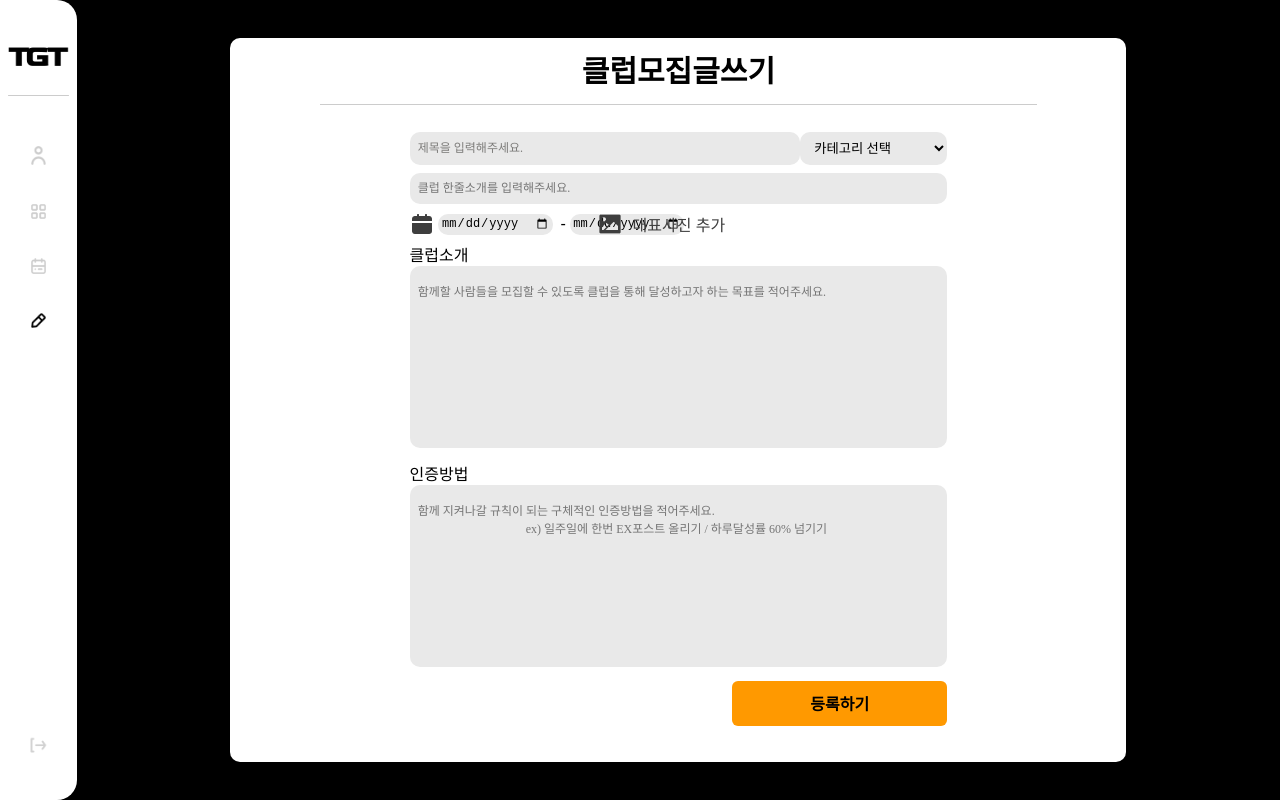
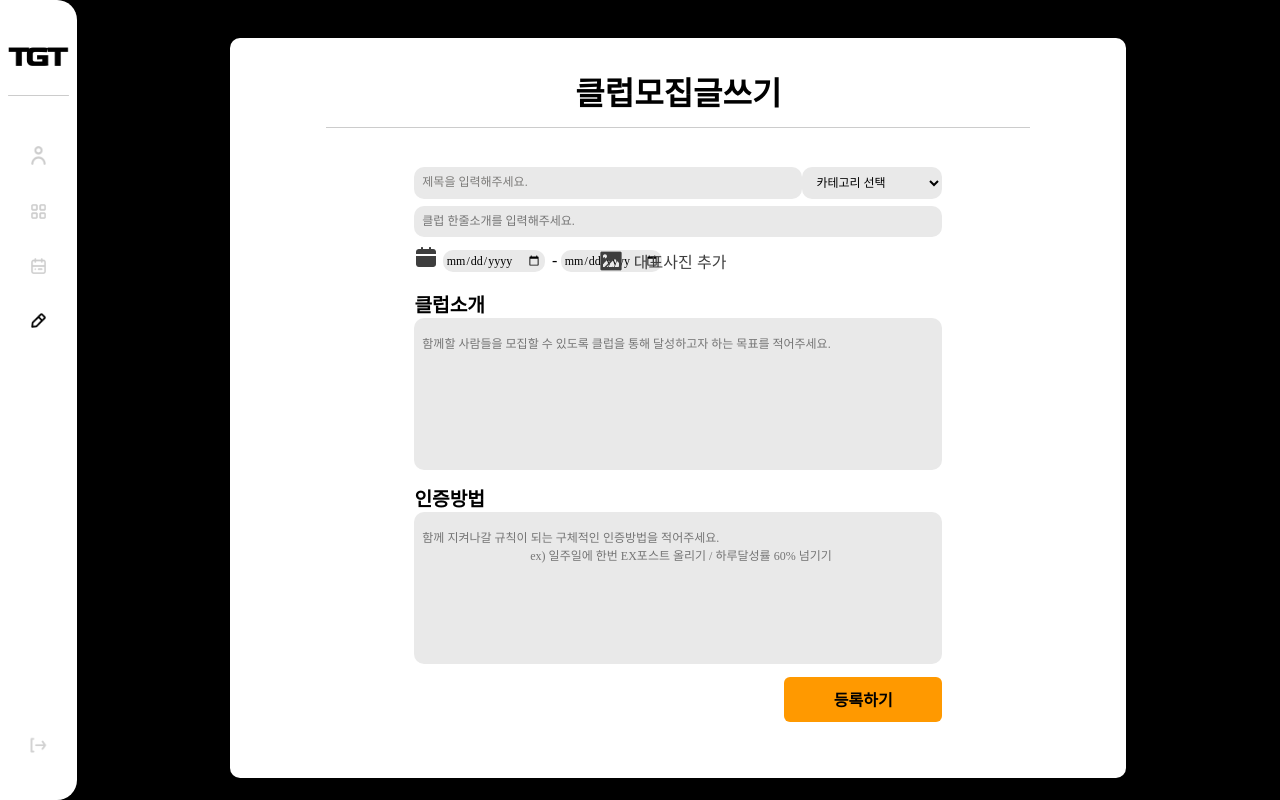
Before and after one commit to assayw119/TGT_front, a React (Create React App) app in the folder frontend/: page /Writepage in a window 1280 px wide. Built offline with nearby package versions, Linux system fonts and the light colour scheme; a web font is replaced by a local one.

Commit message:
design: px->vmin

```diff
--- a/frontend/src/static/css/writepage.css
+++ b/frontend/src/static/css/writepage.css
@@ -5,11 +5,13 @@
   height: 100%;
 }
 .writepage_container_container {
+  padding: 1vmin;
   display: flex;
   justify-content: space-evenly;
   align-items: center;
   background-color: white;
   height: 100%;
+  min-height: 100%;
   flex-direction: column;
   border-radius: 10px;
 }
@@ -20,7 +22,7 @@
 }
 .write_logo {
   display: flex;
-  font-size: 30px;
+  font-size: 4vmin;
   font-weight: 700;
   width: 80%;
   justify-content: center;
@@ -40,7 +42,7 @@
   background-color: #e9e9e9;
   outline: none;
   border: none;
-  font-size: 12px;
+  font-size: 1.5vmin;
   font-weight: 400;
   padding: 1.5%;
   border-radius: 10px;
@@ -53,7 +55,7 @@
   background-color: #e9e9e9;
   outline: none;
   border: none;
-  font-size: 12px;
+  font-size: 1.5vmin;
   font-weight: 400;
   padding: 1.5%;
   border-radius: 10px;
@@ -61,7 +63,7 @@
   width: 100%;
 }
 .post_category {
-  font-size: 12px;
+  font-size: 1.5vmin;
   font-family: DMSans;
 }
 .wri_title::placeholder {
@@ -71,7 +73,7 @@
   background-color: #e9e9e9;
   outline: none;
   border: none;
-  font-size: 12px;
+  font-size: 1.5vmin;
   font-weight: 400;
   padding: 1.5%;
   border-radius: 10px;
@@ -79,6 +81,7 @@
   margin-left: 2%;
   width: 100%;
   cursor: pointer;
+  font-family: 'DMSans';
 }
 
 .wri_deadline::placeholder {
@@ -99,11 +102,14 @@
   flex-direction: row;
   align-items: center;
   width: 35%;
+  font-family: 'DMSans';
+  margin-bottom: 1vmin;
 }
 .post_icon {
   width: 24px;
   height: 24px;
   margin-right: 0.5%;
+  margin-bottom: 1vmin;
 }
 .write_box {
   margin-top: 1%;
@@ -112,14 +118,20 @@
   width: 100%;
   flex-direction: column;
 }
+
+.write_box_title {
+  font-size: 2.4vmin;
+  font-weight: 600;
+}
 .enroll_btn {
   background-color: #ff9900;
   color: black;
-  font-size: 16px;
+  font-size: 2vmin;
   border: none;
   border-radius: 6px;
-  width: 40%;
+  width: 30%;
   font-weight: 700;
+  font-family: 'DMSans';
   margin-bottom: 5%;
   padding: 2%;
 }
@@ -133,11 +145,11 @@
   color: #949494;
   font-family: 'DMSans';
   display: flex;
-  height: 150px;
+  height: 15vmin;
   background-color: #e9e9e9;
   outline: none;
   border: none;
-  font-size: 12px;
+  font-size: 1.5vmin;
   font-weight: 400;
   padding-left: 1.5%;
   border-radius: 10px;
@@ -148,6 +160,7 @@ select::-ms-expand {
 }
 .select {
   font-family: DMSans;
+  font-size: 1.5vmin;
   background-color: #e9e9e9;
   border-radius: 10px;
   outline: 0 none;
@@ -169,4 +182,5 @@ select::-ms-expand {
   margin-left: 1.5%;
   display: flex;
   align-items: center;
+  margin-bottom: 1vmin;
 }
```
